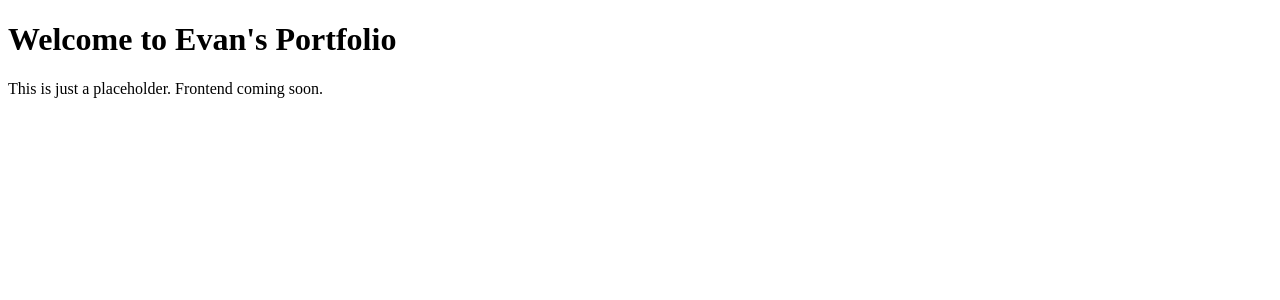
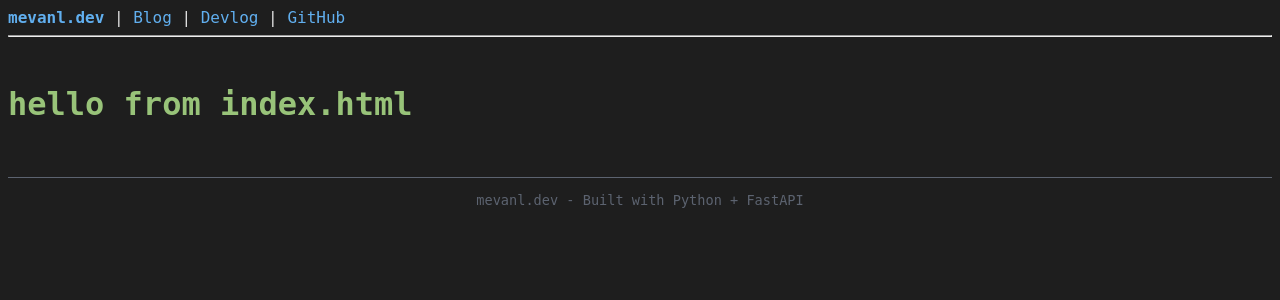
Before and after one commit to mevanl/mevanl-site, a FastAPI app: page / in a window 1280 px wide. Shown: the top 300 px of the page. Run offline with FastAPI, Linux system fonts and the light colour scheme.

Commit message:
created base.html

```diff
--- a/app/templates/base.html
+++ b/app/templates/base.html
@@ -0,0 +1,34 @@
+<!DOCTYPE html>
+<html lang="en">
+
+<head>
+    <meta charset="UTF-8">
+    <meta name="viewport" content="width=device-width, initial-scale=1.0">
+
+    <title>{% block title %} - mevanl.dev {% endblock %}</title>
+    <link rel="stylesheet" href="/static/style.css">
+</head>
+
+<body>
+
+    <header>
+        <nav>
+            <strong><a href="/">mevanl.dev</a></strong> |
+            <a href="/blog">Blog</a> |
+            <a href="/devlog">Devlog</a> |
+            <a href="https://www.github.com/mevanl" target="_blank">GitHub</a>
+        </nav>
+        <hr>
+    </header>
+
+    <main>
+        {% block content %}
+        {% endblock %}
+    </main>
+
+    <footer>
+        mevanl.dev - Built with Python + FastAPI
+    </footer>
+
+</body>
+</html>
--- a/app/templates/index.html
+++ b/app/templates/index.html
@@ -1,11 +1,8 @@
-<!-- app/templates/index.html -->
-<!DOCTYPE html>
-<html>
-<head>
-    <title>Homepage</title>
-</head>
-<body>
-    <h1>Welcome to Evan's Portfolio</h1>
-    <p>This is just a placeholder. Frontend coming soon.</p>
-</body>
-</html>
+{% extends "base.html" %}
+{% block title %}Home{% endblock %}
+
+{% block content %}
+
+<h1>hello from index.html</h1>
+
+{% endblock %}
```
